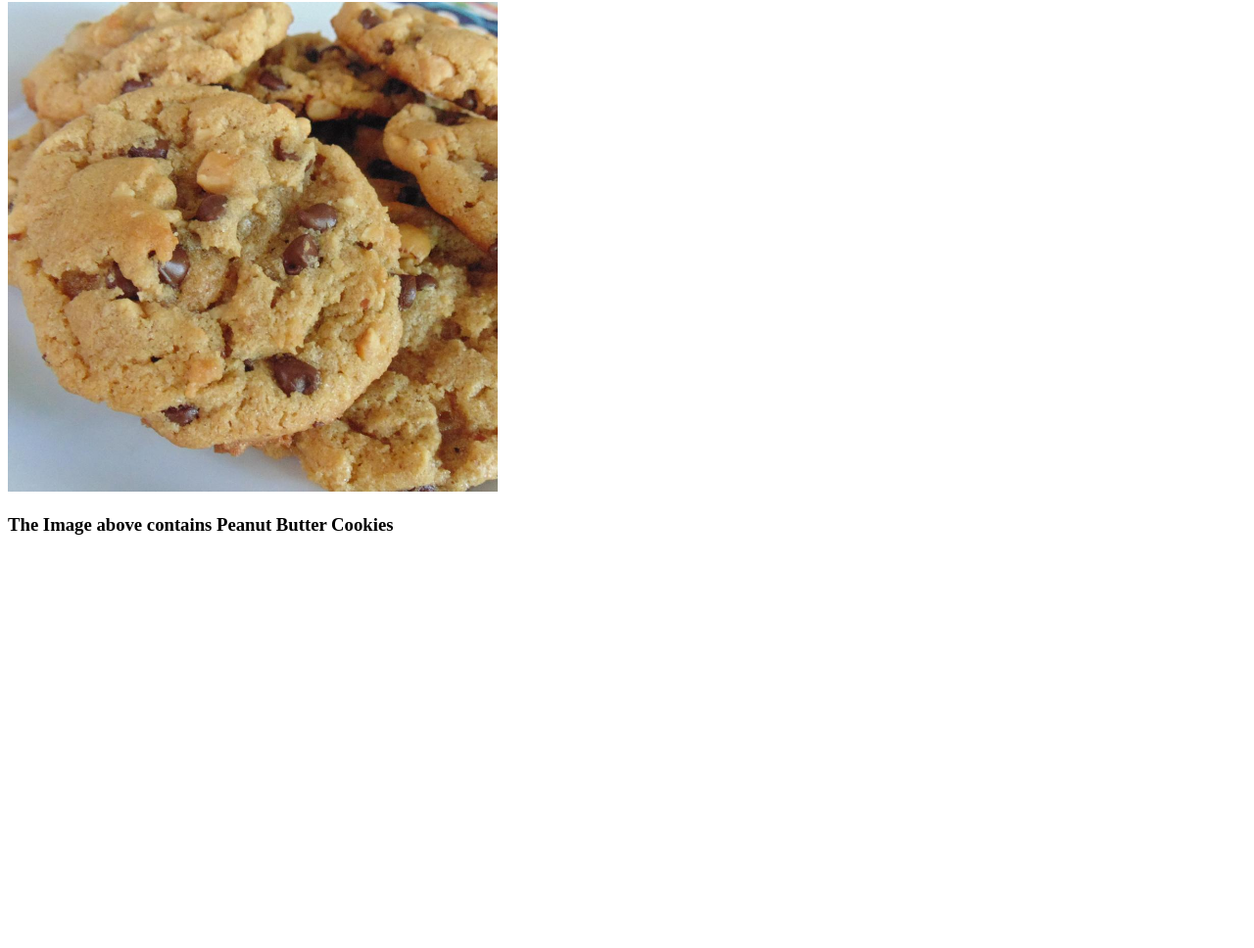
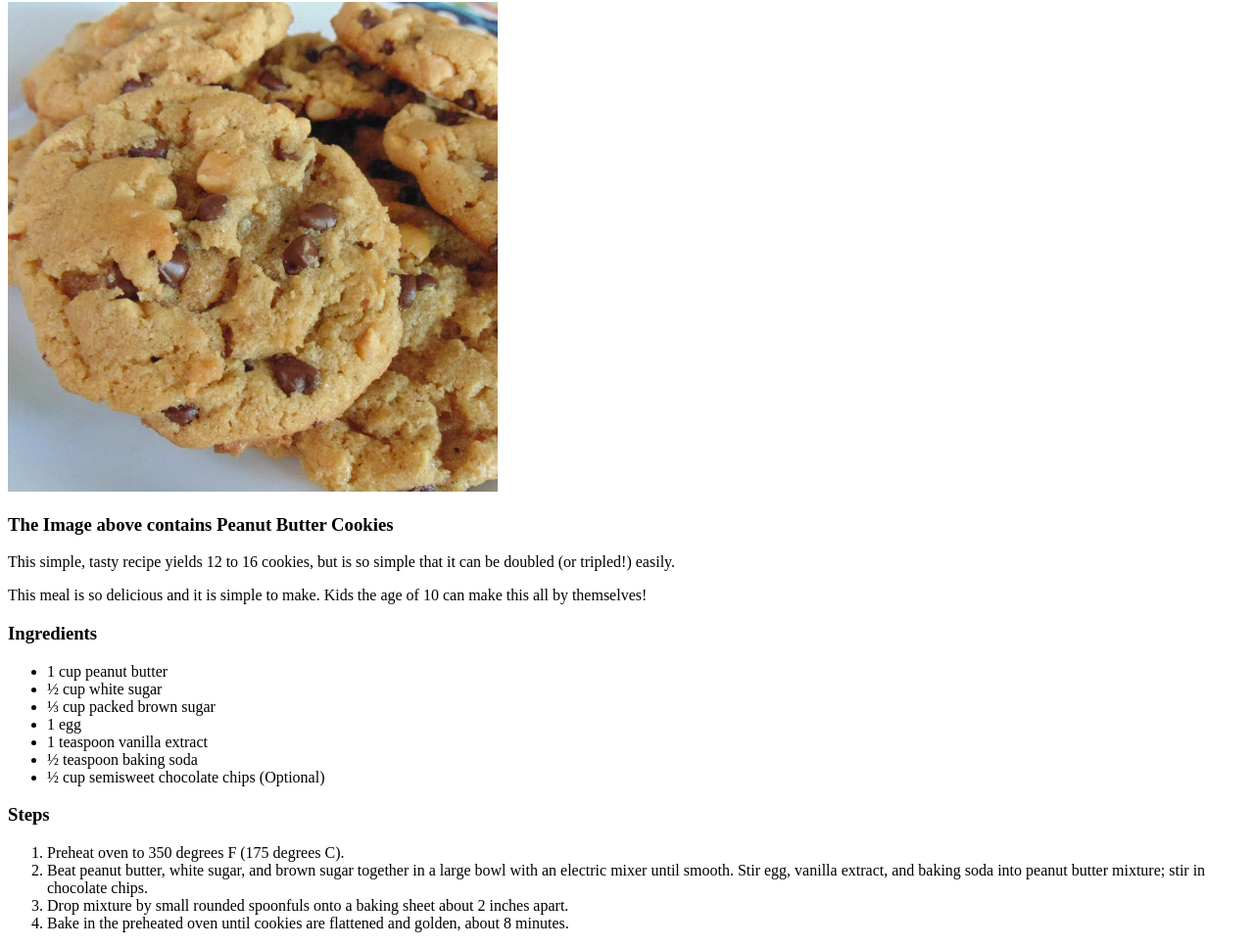
Before and after one commit to jaym9000/odin-recipes, a plain HTML site: page recipes/cookies.html in a window 1280 px wide. Shown: the part 78-1046 px from the top of the page at 98% size. Before the commit the page ends 800 px from the top, so only its background shows below. Drawn offline with Linux system fonts and the light colour scheme.

Commit message:
Cookies page finished

```diff
--- a/recipes/cookies.html
+++ b/recipes/cookies.html
@@ -14,6 +14,44 @@
       width="500"
       height="500"
     />
+
     <h3>The Image above contains Peanut Butter Cookies</h3>
+    <p>
+      This simple, tasty recipe yields 12 to 16 cookies, but is so simple that
+      it can be doubled (or tripled!) easily.
+    </p>
+    <p>
+      This meal is so delicious and it is simple to make. Kids the age of 10 can
+      make this all by themselves!
+    </p>
+
+    <h3>Ingredients</h3>
+    <ul>
+      <li>1 cup peanut butter</li>
+      <li>½ cup white sugar</li>
+      <li>⅓ cup packed brown sugar</li>
+      <li>1 egg</li>
+      <li>1 teaspoon vanilla extract</li>
+      <li>½ teaspoon baking soda</li>
+      <li>½ cup semisweet chocolate chips (Optional)</li>
+    </ul>
+
+    <h3>Steps</h3>
+    <ol>
+      <li>Preheat oven to 350 degrees F (175 degrees C).</li>
+      <li>
+        Beat peanut butter, white sugar, and brown sugar together in a large
+        bowl with an electric mixer until smooth. Stir egg, vanilla extract, and
+        baking soda into peanut butter mixture; stir in chocolate chips.
+      </li>
+      <li>
+        Drop mixture by small rounded spoonfuls onto a baking sheet about 2
+        inches apart.
+      </li>
+      <li>
+        Bake in the preheated oven until cookies are flattened and golden, about
+        8 minutes.
+      </li>
+    </ol>
   </body>
 </html>
```
Also changed, not shown: index.html (+1 -0 lines).
